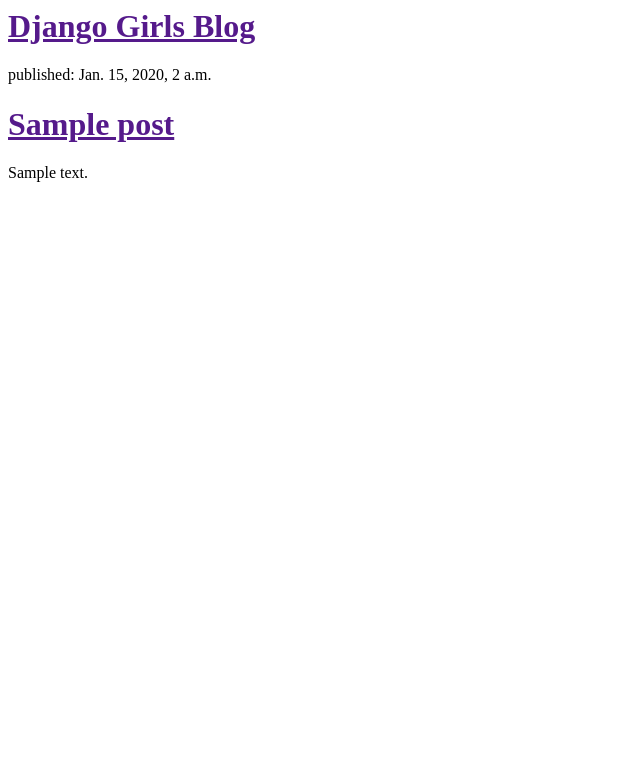
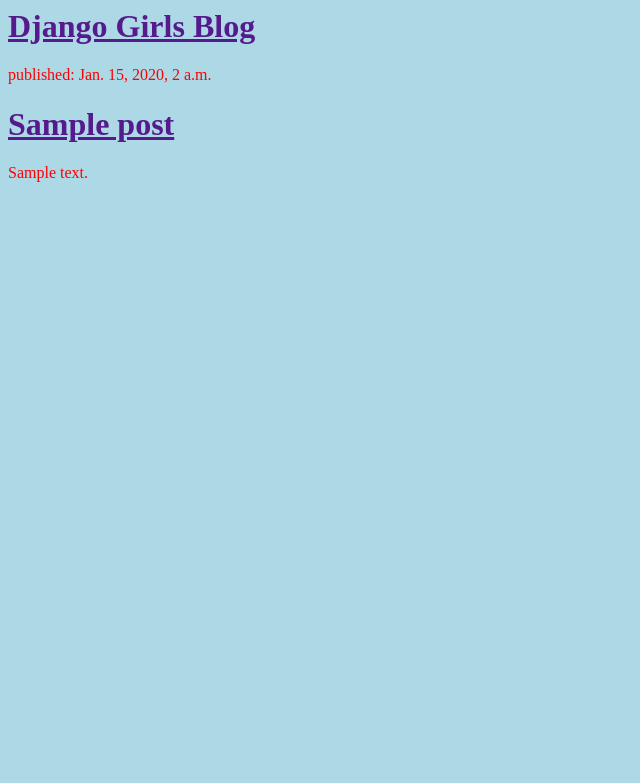
Before and after one commit to LilyForman/my-first-blog, a Django app: template blog/templates/blog/post_list.html in a window 1280 px wide. Shown: the top 783 px of the page, without its empty margins (0-640 px from the left). Run offline with Django 3.2, Linux system fonts and the light colour scheme; the template is opened without the code that fills it: values that come from a table or form of the project are taken from there, others are empty; tables that the repository leaves empty hold one stand-in row (values such as "Sample post").

Commit message:
not sure

```diff
--- a/blog/templates/blog/post_list.html
+++ b/blog/templates/blog/post_list.html
@@ -3,6 +3,7 @@
         <title>Django Girls blog</title>
     </head>
     <body>
+
         <div>
             <h1><a href="">Django Girls Blog</a></h1>
         </div>
@@ -15,5 +16,23 @@
         </div>
         {% endfor %}
 
+
+    <style>
+
+        body {
+            background-color: lightblue;
+        }
+
+        body {
+            color: red;
+        }
+
+        h1 {
+            color: green;
+        }
+
+  </style>
+
+
     </body>
 </html>
```
